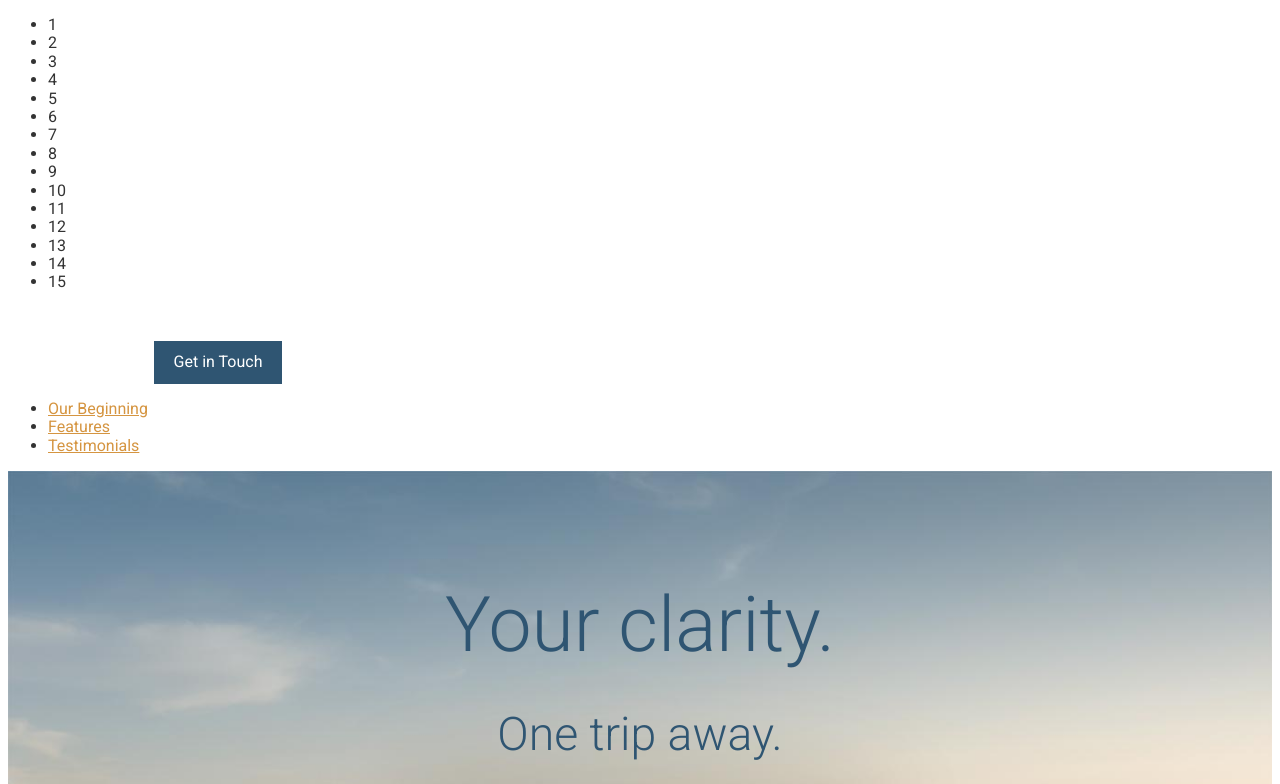
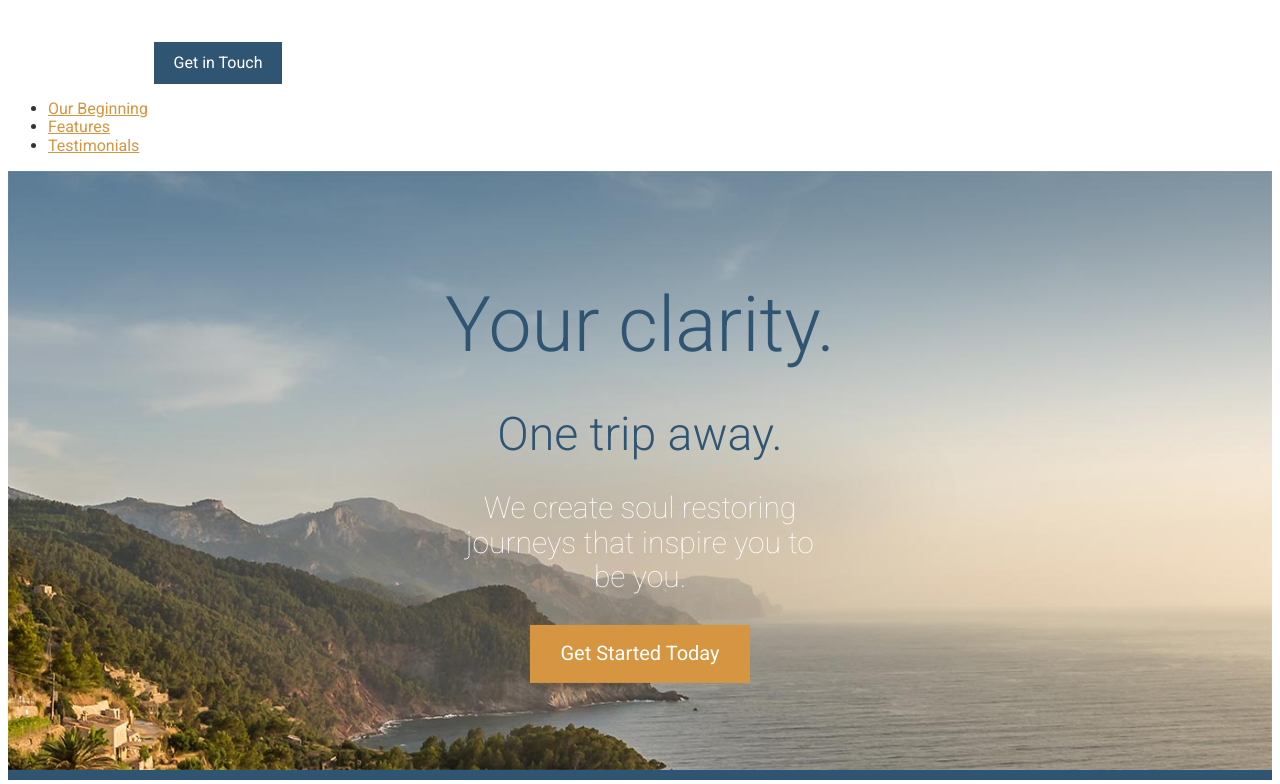
Before and after one commit to leafyshark/travel-site, a website: page app/index.html in a window 1280 px wide. Shown: the top 784 px of the page. Drawn offline with Linux system fonts and the light colour scheme.

Commit message:
Removed test numbers.

```diff
--- a/app/index.html
+++ b/app/index.html
@@ -11,23 +11,6 @@
 
 </head>
 <body>
-<ul>
-  <li>1</li>
-  <li>2</li>
-  <li>3</li>
-  <li>4</li>
-  <li>5</li>
-  <li>6</li>
-  <li>7</li>
-  <li>8</li>
-  <li>9</li>
-  <li>10</li>
-  <li>11</li>
-  <li>12</li>
-  <li>13</li>
-  <li>14</li>
-  <li>15</li>
-</ul>
   <header>
     <img src="assets/images/icons/clear-view-escapes.svg">
     <a href="#" class="btn">Get in Touch</a>
```
